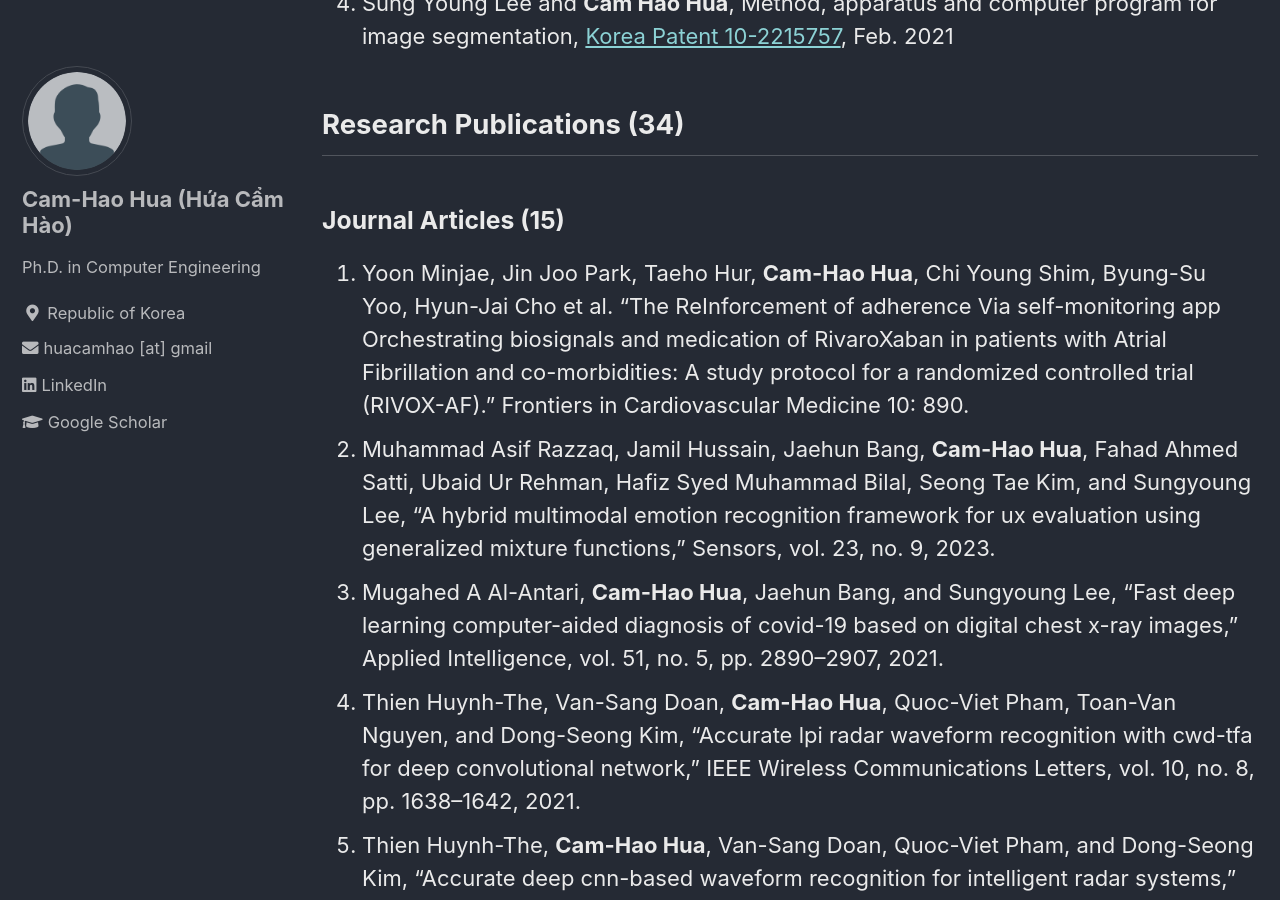
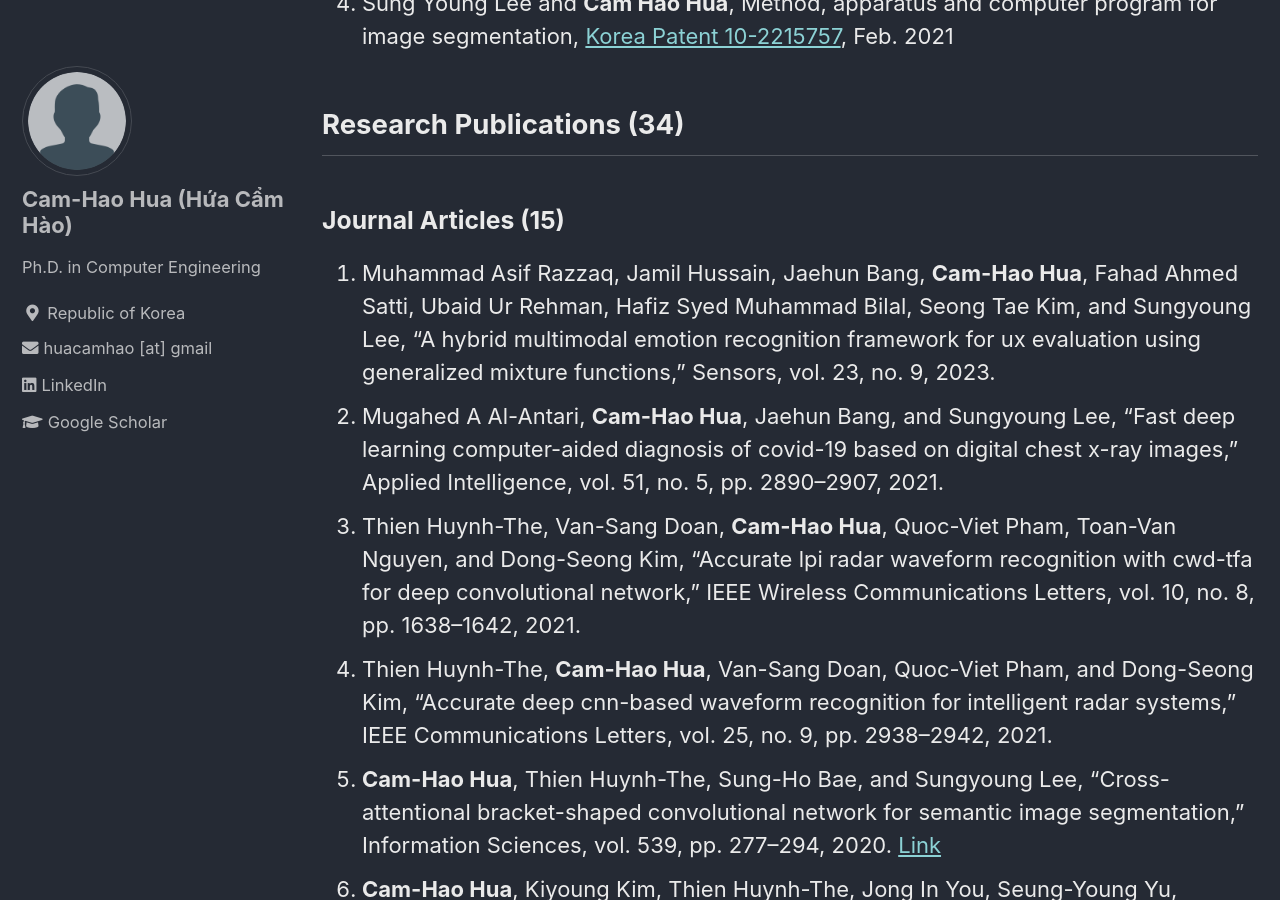
Before and after one commit to camhao168/camhao168.github.io, a Jekyll site: the page built from _pages/publications.md, in a window 1280 px wide and 900 px high, scrolled down 839 px. Built offline with Jekyll 4.4.1, drawn with Linux system fonts in a browser that asks for light colours; cached includes are drawn as plain includes.

Commit message:
Update publications.md

```diff
--- a/_pages/publications.md
+++ b/_pages/publications.md
@@ -16,22 +16,21 @@ date: 2023-05-22T20:40:19+00:00
 ## Research Publications (34)
 
 ### Journal Articles (15)
-1. Yoon Minjae, Jin Joo Park, Taeho Hur, **Cam-Hao Hua**, Chi Young Shim, Byung-Su Yoo, Hyun-Jai Cho et al. "The ReInforcement of adherence Via self-monitoring app Orchestrating biosignals and medication of RivaroXaban in patients with Atrial Fibrillation and co-morbidities: A study protocol for a randomized controlled trial (RIVOX-AF)." Frontiers in Cardiovascular Medicine 10: 890.
-2. Muhammad Asif Razzaq, Jamil Hussain, Jaehun Bang, **Cam-Hao Hua**, Fahad Ahmed Satti, Ubaid Ur Rehman, Hafiz Syed Muhammad Bilal, Seong Tae Kim, and Sungyoung Lee, “A hybrid multimodal emotion recognition framework for ux evaluation using generalized mixture functions,” Sensors, vol. 23, no. 9, 2023.
-3. Mugahed A Al-Antari, **Cam-Hao Hua**, Jaehun Bang, and Sungyoung Lee, “Fast deep learning computer-aided diagnosis of covid-19 based on digital chest x-ray images,” Applied Intelligence, vol. 51, no. 5, pp. 2890–2907, 2021.
-4. Thien Huynh-The, Van-Sang Doan, **Cam-Hao Hua**, Quoc-Viet Pham, Toan-Van Nguyen, and Dong-Seong Kim, “Accurate lpi radar waveform recognition with cwd-tfa for deep convolutional network,” IEEE Wireless Communications Letters, vol. 10, no. 8, pp. 1638–1642, 2021.
-5. Thien Huynh-The, **Cam-Hao Hua**, Van-Sang Doan, Quoc-Viet Pham, and Dong-Seong Kim, “Accurate deep cnn-based waveform recognition for intelligent radar systems,” IEEE Communications Letters, vol. 25, no. 9, pp. 2938–2942, 2021.
-6. **Cam-Hao Hua**, Thien Huynh-The, Sung-Ho Bae, and Sungyoung Lee, “Cross-attentional bracket-shaped convolutional network for semantic image segmentation,” Information Sciences, vol. 539, pp. 277–294, 2020. [Link](https://www.sciencedirect.com/science/article/pii/S0020025520306101?via%3Dihub)
-7. **Cam-Hao Hua**, Kiyoung Kim, Thien Huynh-The, Jong In You, Seung-Young Yu, Thuong Le-Tien, Sung-Ho Bae, and Sungyoung Lee, “Convolutional network with twofold feature augmentation for diabetic retinopathy recognition from multi-modal images,” IEEE Journal of Biomedical and Health Informatics, vol. 25, no. 7, pp. 2686–2697, 2020. [Link](https://ieeexplore.ieee.org/document/9277518)
-8. Thien Huynh-The, **Cam-Hao Hua**, Trung-Thanh Ngo, and Dong-Seong Kim, “Image representation of pose-transition feature for 3d skeleton-based action recognition,” Information Sciences, vol. 513, pp. 112–126, 2020.
-9. Thien Huynh-The, **Cam-Hao Hua**, Quoc-Viet Pham, and Dong-Seong Kim, “Mcnet: An efficient cnn architecture for robust automatic modulation classification,” IEEE Communications Letters, vol. 24, no. 4, pp. 811–815, 2020.
-10. Thien Huynh-The, **Cam-Hao Hua**, Nguyen Anh Tu, and Dong-Seong Kim, “Learning 3d spatiotemporal gait feature by convolutional network for person identification,” Neurocomputing, vol. 397, pp. 192–202, 2020.
-11. Thien Huynh-The, **Cam-Hao Hua**, Nguyen Anh Tu, and Dong-Seong Kim, “Physical activity recognition with statistical-deep fusion model using multiple sensory data for smart health,” IEEE Internet of Things Journal, vol. 8, no. 3, pp. 1533–1543, 2020.
-12. **Cam-Hao Hua**, Thien Huynh-The, Kiyoung Kim, Seung-Young Yu, Thuong Le-Tien, Gwang Hoon Park, Jaehun Bang, Wajahat Ali Khan, Sung-Ho Bae, and Sungyoung Lee, “Bimodal learning via trilogy of skip-connection deep networks for diabetic retinopathy risk progression identification,” International Journal of Medical Informatics, vol. 132, p. 103 926, 2019. [Link](https://www.sciencedirect.com/science/article/pii/S1386505619303557?via%3Dihub)
-13. Thien Huynh-The, **Cam-Hao Hua**, and Dong-Seong Kim, “Encoding pose features to images with data augmentation for 3-d action recognition,” IEEE Transactions on Industrial Informatics, vol. 16, no. 5, pp. 3100–3111, 2019.
-14. Thien Huynh-The, **Cam-Hao Hua**, Nguyen Anh Tu, and Dong-Seong Kim, “Locally statistical dual-mode background subtraction approach,” IEEE Access, vol. 7, pp. 9769–9782, 2019.
-15. Thien Huynh-The, **Cam-Hao Hua**, Nguyen Anh Tu, Taeho Hur, Jaehun Bang, Dohyeong Kim, Muhammad Bilal Amin, Byeong Ho Kang, Hyonwoo Seung, and Sungyoung Lee, “Selective bit embedding scheme for robust blind color image watermarking,” Information Sciences, vol. 426, pp. 1–18, 2018.
-16. Thien Huynh-The, **Cam-Hao Hua**, Nguyen Anh Tu, Taeho Hur, Jaehun Bang, Dohyeong Kim, Muhammad Bilal Amin, Byeong Ho Kang, Hyonwoo Seung, Soo-Yong Shin, et al., “Hierarchical topic modeling with pose-transition feature for action recognition using 3d skeleton data,” Information Sciences, vol. 444, pp. 20–35, 2018.
+1. Muhammad Asif Razzaq, Jamil Hussain, Jaehun Bang, **Cam-Hao Hua**, Fahad Ahmed Satti, Ubaid Ur Rehman, Hafiz Syed Muhammad Bilal, Seong Tae Kim, and Sungyoung Lee, “A hybrid multimodal emotion recognition framework for ux evaluation using generalized mixture functions,” Sensors, vol. 23, no. 9, 2023.
+2. Mugahed A Al-Antari, **Cam-Hao Hua**, Jaehun Bang, and Sungyoung Lee, “Fast deep learning computer-aided diagnosis of covid-19 based on digital chest x-ray images,” Applied Intelligence, vol. 51, no. 5, pp. 2890–2907, 2021.
+3. Thien Huynh-The, Van-Sang Doan, **Cam-Hao Hua**, Quoc-Viet Pham, Toan-Van Nguyen, and Dong-Seong Kim, “Accurate lpi radar waveform recognition with cwd-tfa for deep convolutional network,” IEEE Wireless Communications Letters, vol. 10, no. 8, pp. 1638–1642, 2021.
+4. Thien Huynh-The, **Cam-Hao Hua**, Van-Sang Doan, Quoc-Viet Pham, and Dong-Seong Kim, “Accurate deep cnn-based waveform recognition for intelligent radar systems,” IEEE Communications Letters, vol. 25, no. 9, pp. 2938–2942, 2021.
+5. **Cam-Hao Hua**, Thien Huynh-The, Sung-Ho Bae, and Sungyoung Lee, “Cross-attentional bracket-shaped convolutional network for semantic image segmentation,” Information Sciences, vol. 539, pp. 277–294, 2020. [Link](https://www.sciencedirect.com/science/article/pii/S0020025520306101?via%3Dihub)
+6. **Cam-Hao Hua**, Kiyoung Kim, Thien Huynh-The, Jong In You, Seung-Young Yu, Thuong Le-Tien, Sung-Ho Bae, and Sungyoung Lee, “Convolutional network with twofold feature augmentation for diabetic retinopathy recognition from multi-modal images,” IEEE Journal of Biomedical and Health Informatics, vol. 25, no. 7, pp. 2686–2697, 2020. [Link](https://ieeexplore.ieee.org/document/9277518)
+7. Thien Huynh-The, **Cam-Hao Hua**, Trung-Thanh Ngo, and Dong-Seong Kim, “Image representation of pose-transition feature for 3d skeleton-based action recognition,” Information Sciences, vol. 513, pp. 112–126, 2020.
+8. Thien Huynh-The, **Cam-Hao Hua**, Quoc-Viet Pham, and Dong-Seong Kim, “Mcnet: An efficient cnn architecture for robust automatic modulation classification,” IEEE Communications Letters, vol. 24, no. 4, pp. 811–815, 2020.
+9. Thien Huynh-The, **Cam-Hao Hua**, Nguyen Anh Tu, and Dong-Seong Kim, “Learning 3d spatiotemporal gait feature by convolutional network for person identification,” Neurocomputing, vol. 397, pp. 192–202, 2020.
+10. Thien Huynh-The, **Cam-Hao Hua**, Nguyen Anh Tu, and Dong-Seong Kim, “Physical activity recognition with statistical-deep fusion model using multiple sensory data for smart health,” IEEE Internet of Things Journal, vol. 8, no. 3, pp. 1533–1543, 2020.
+11. **Cam-Hao Hua**, Thien Huynh-The, Kiyoung Kim, Seung-Young Yu, Thuong Le-Tien, Gwang Hoon Park, Jaehun Bang, Wajahat Ali Khan, Sung-Ho Bae, and Sungyoung Lee, “Bimodal learning via trilogy of skip-connection deep networks for diabetic retinopathy risk progression identification,” International Journal of Medical Informatics, vol. 132, p. 103 926, 2019. [Link](https://www.sciencedirect.com/science/article/pii/S1386505619303557?via%3Dihub)
+12. Thien Huynh-The, **Cam-Hao Hua**, and Dong-Seong Kim, “Encoding pose features to images with data augmentation for 3-d action recognition,” IEEE Transactions on Industrial Informatics, vol. 16, no. 5, pp. 3100–3111, 2019.
+13. Thien Huynh-The, **Cam-Hao Hua**, Nguyen Anh Tu, and Dong-Seong Kim, “Locally statistical dual-mode background subtraction approach,” IEEE Access, vol. 7, pp. 9769–9782, 2019.
+14. Thien Huynh-The, **Cam-Hao Hua**, Nguyen Anh Tu, Taeho Hur, Jaehun Bang, Dohyeong Kim, Muhammad Bilal Amin, Byeong Ho Kang, Hyonwoo Seung, and Sungyoung Lee, “Selective bit embedding scheme for robust blind color image watermarking,” Information Sciences, vol. 426, pp. 1–18, 2018.
+15. Thien Huynh-The, **Cam-Hao Hua**, Nguyen Anh Tu, Taeho Hur, Jaehun Bang, Dohyeong Kim, Muhammad Bilal Amin, Byeong Ho Kang, Hyonwoo Seung, Soo-Yong Shin, et al., “Hierarchical topic modeling with pose-transition feature for action recognition using 3d skeleton data,” Information Sciences, vol. 444, pp. 20–35, 2018.
 
 ### Conference Proceedings (18)
 1. Mugahed A Al-Antari, **Cam-Hao Hua**, Jaehun Bang, Dong-Ju Choi, Sun Moo Kang, and Sungyoung Lee, “A rapid deep learning computer-aided diagnosis to simultaneously detect and classify the novel covid-19 pandemic,” in 2020 IEEE-EMBS Conference on Biomedical Engineering and Sciences (IECBES), IEEE, 2021, pp. 585–588.
```
